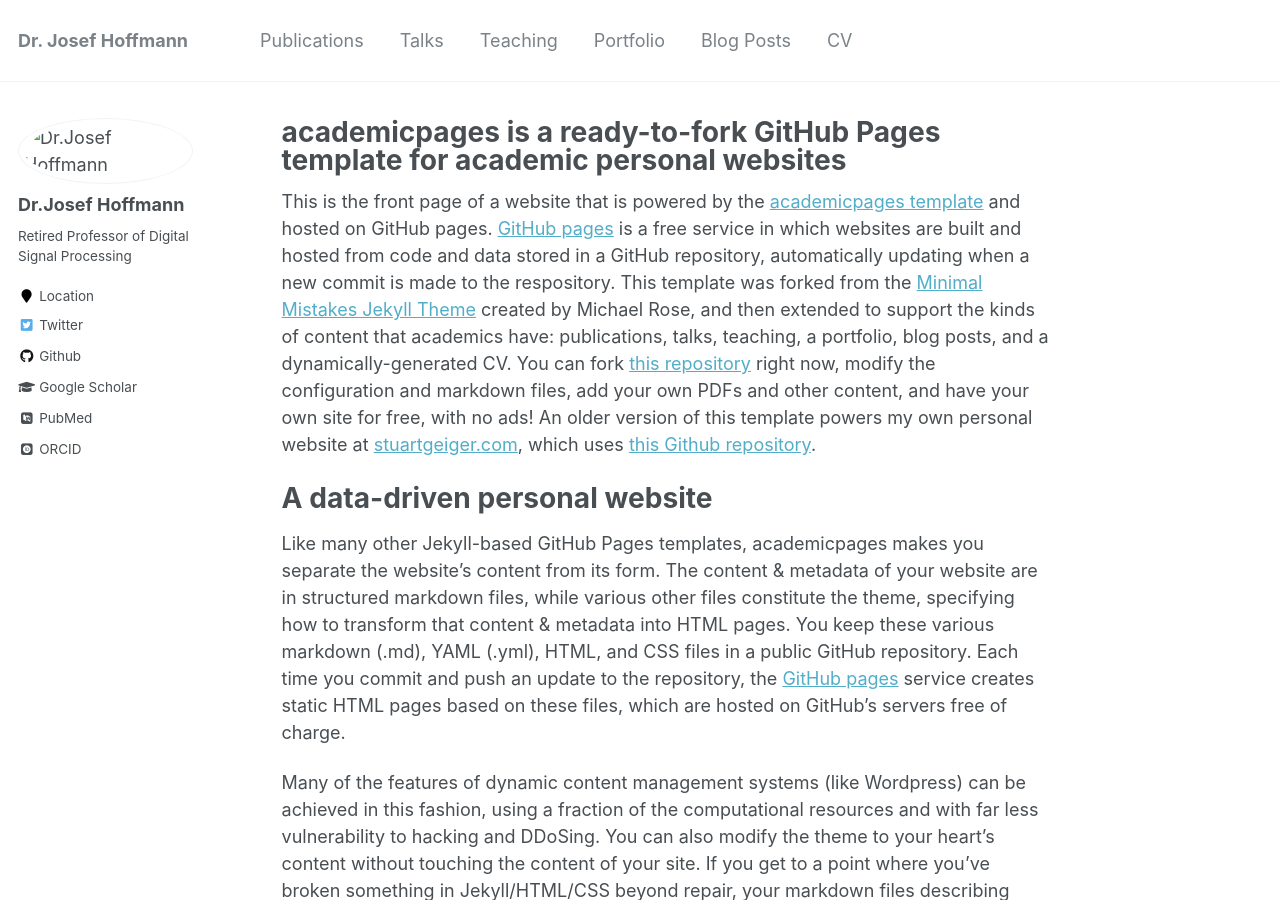
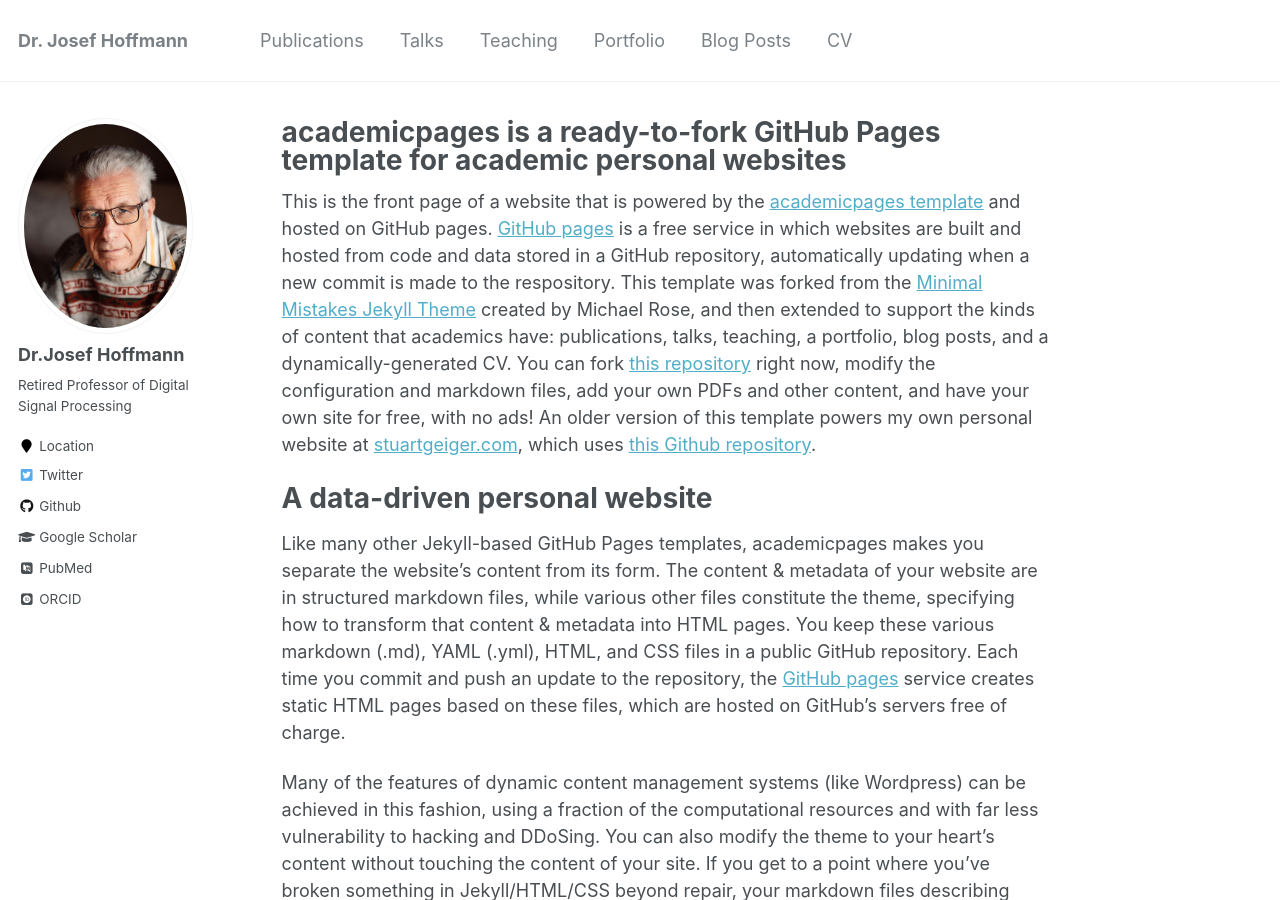
Before and after one commit to uwedeportivo/josef, a Jekyll site: the page built from _pages/about.md, in a window 1280 px wide and 900 px high. Built offline with Jekyll 4.4.1, drawn with Linux system fonts in a browser that asks for light colours; some web fonts are replaced.

Commit message:
Update _config.yml

```diff
--- a/_config.yml
+++ b/_config.yml
@@ -81,7 +81,7 @@
 # Site Author
 author:
   name             : "Dr.Josef Hoffmann"
-  avatar           : "images/josef.jpeg"
+  avatar           : "josef.jpeg"
   bio              : "Retired Professor of Digital Signal Processing"
   location         : "Location"
   employer         :
```
